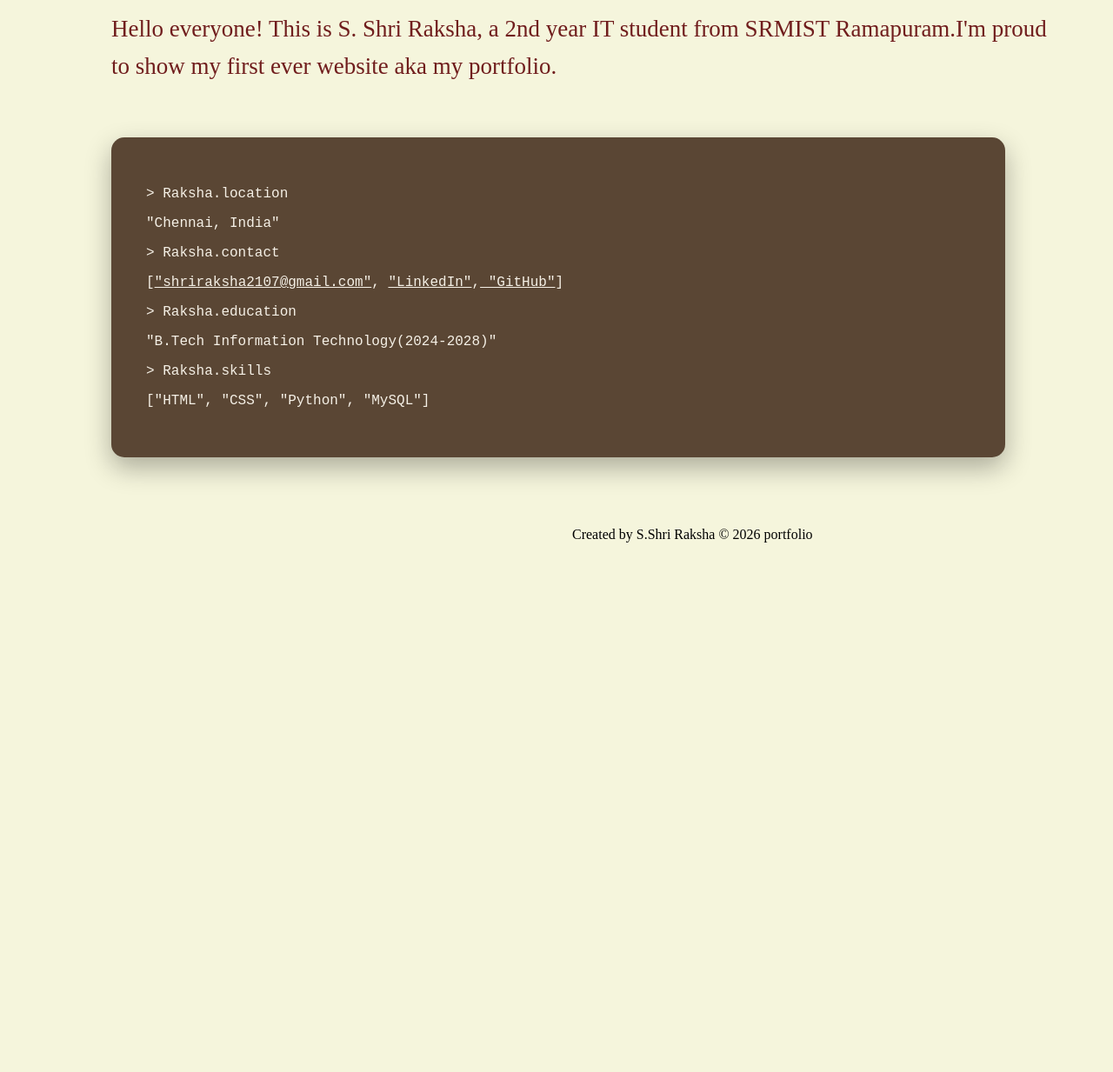
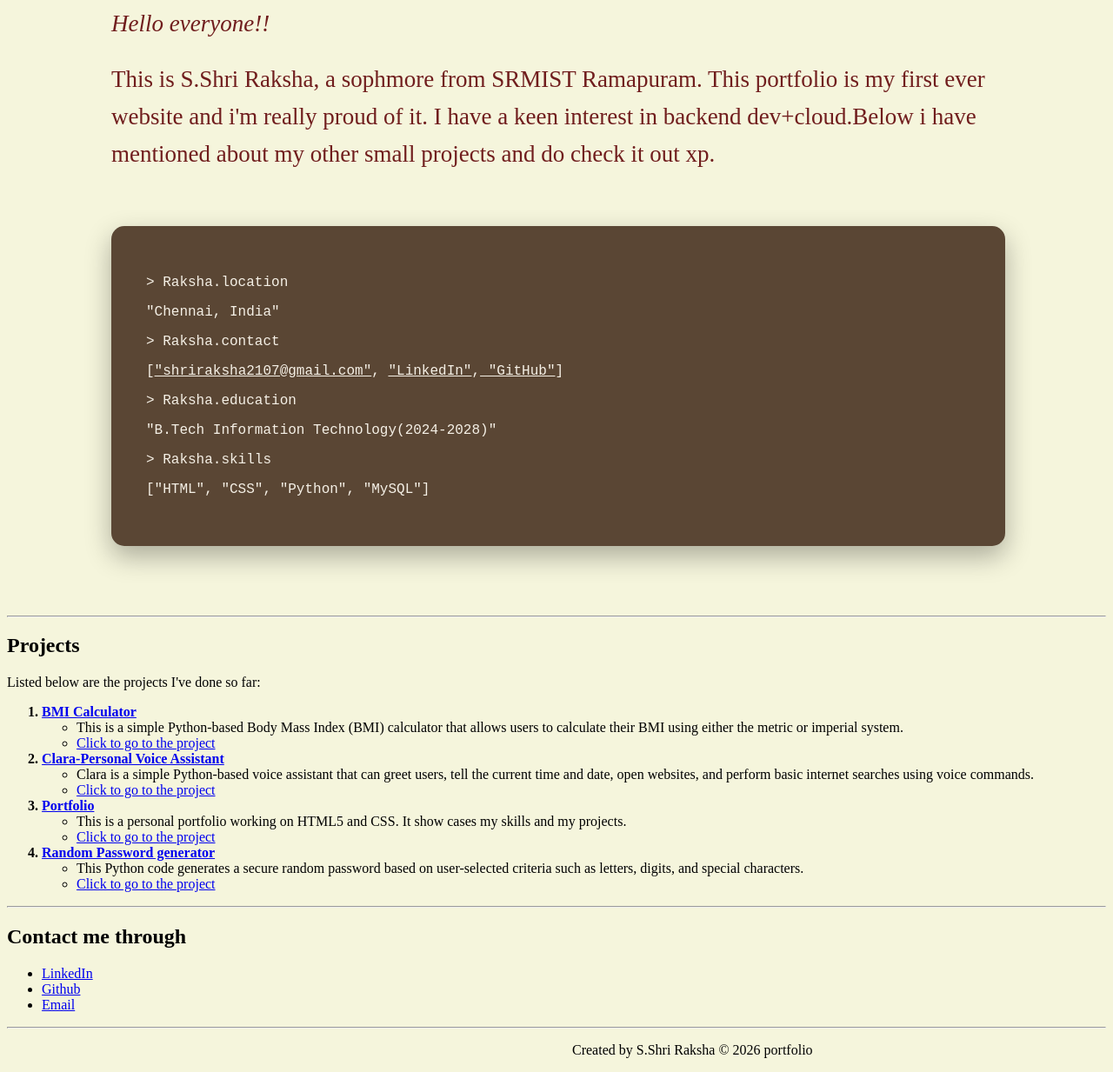
Before and after one commit to Shri-Raksha2107/Portfolio, a plain HTML site: page Portfolio/index.html in a window 1280 px wide. Shown: the part 150-1383 px from the top of the page at 87% size. Before the commit the page ends 800 px from the top, so only its background shows below. Drawn offline with Linux system fonts and the light colour scheme; a web font is replaced by a local one.

Commit message:
Enhance portfolio layout and content
Added Google Fonts for improved typography and updated the content to reflect a more polished introduction and project listings.

```diff
--- a/Portfolio/index.html
+++ b/Portfolio/index.html
@@ -6,11 +6,20 @@
     <link rel="stylesheet" href="style.css">
     <meta http-equiv="refresh" content="30">
     <link rel="icon" type="image/x-icon" href="favicon.io/favicon_io/favicon.ico">
+    <link rel="preconnect" href="https://fonts.googleapis.com">
+    <link rel="preconnect" href="https://fonts.gstatic.com" crossorigin>
+    <link href="https://fonts.googleapis.com/css2?family=Playwrite+AU+TAS:wght@100..400&display=swap" rel="stylesheet">
+    <link rel="preconnect" href="https://fonts.googleapis.com">
+    <link rel="preconnect" href="https://fonts.gstatic.com" crossorigin>
+    <link href="https://fonts.googleapis.com/css2?family=EB+Garamond:ital,wght@0,400..800;1,400..800&display=swap" rel="stylesheet">
     <title>S.Shri Raksha</title>
 </head>
 <body>
-    <h1 class="raksha-name">>S. Shri Raksha</h1>
-    <p class="raksha-text">Hello everyone! This is S. Shri Raksha, a 2nd year IT student from SRMIST Ramapuram.I'm proud to show my first ever website aka my portfolio.</p>
+    <div class="top-banner">
+    </div>
+    <h1 class="raksha-name">S. Shri Raksha</h1>
+    <p style="font-style: italic; margin-left: 120px; font-size: 27px;color: rgb(112, 29, 29);" >Hello everyone!!</p>
+    <p class="raksha-text">This is S.Shri Raksha, a sophmore from SRMIST Ramapuram. This portfolio is my first ever website and i'm really proud of it. I have a keen interest in backend dev+cloud.Below i have mentioned about my other small projects and do check it out xp.</p>
     <div class="terminal">
         <p class="prompt">&gt; Raksha.location</p>
         <p class="output">"Chennai, India"</p>
@@ -21,6 +30,43 @@
         <p class="prompt">&gt; Raksha.skills</p>
         <p class="output">["HTML", "CSS", "Python", "MySQL"]</p>
     </div>
+    <hr class="divider-half">
+    <h2 class="raksha-project">Projects</h2>
+    <div class="project-table">
+        <p>Listed below are the projects I've done so far: </p>
+        <ol>
+            <li class="list" style="font-weight: bold;"><a href="https://github.com/Shri-Raksha2107/OIBSIP/tree/master/BMIcalculator" target="_blank">BMI Calculator</a></li>
+            <ul>
+                <li>This is a simple Python-based Body Mass Index (BMI) calculator that allows users to calculate their BMI using either the metric or imperial system.</li>
+                <li><a href="https://github.com/Shri-Raksha2107/OIBSIP/tree/master/BMIcalculator" target="_blank">Click to go to the project</a></li>
+            </ul>
+            <li class="list" style="font-weight: bold;"><a href="https://github.com/Shri-Raksha2107/OIBSIP/tree/master/Voice%20Assistant" target="_blank">Clara-Personal Voice Assistant</a></li>
+            <ul>
+                <li>Clara is a simple Python-based voice assistant that can greet users, tell the current time and date, open websites, and perform basic internet searches using voice commands.</li>
+                <li><a href="https://github.com/Shri-Raksha2107/OIBSIP/tree/master/Voice%20Assistant" target="_blank">Click to go to the project</a></li>
+            </ul>
+            <li class="list" style="font-weight: bold;"><a href="https://github.com/Shri-Raksha2107/Portfolio" target="_blank">Portfolio</a></li>
+            <ul>
+                <li>This is a personal portfolio working on HTML5 and CSS. It show cases my skills and my projects.</li>
+                <li><a href="https://github.com/Shri-Raksha2107/Portfolio" target="_blank">Click to go to the project</a></li>
+            </ul>
+            <li class="list" style="font-weight: bold;"><a href="https://github.com/Shri-Raksha2107/OIBSIP/tree/master/RandomPassword" target="_blank">Random Password generator</a></li>
+            <ul>
+                <li>This Python code generates a secure random password based on user-selected criteria such as letters, digits, and special characters.</li>
+                <li><a href="https://github.com/Shri-Raksha2107/OIBSIP/tree/master/RandomPassword" target="_blank">Click to go to the project</a></li>
+            </ul>
+        </ol>
+    </div>
+    <hr class="divider-half">
+    <h2 class="raksha-contact">Contact me through</h2>
+    <div class="raksha-contactlist">
+        <ul>
+            <li><a href="https://www.linkedin.com/in/shri-raksha-s-9217b6322/" target="_blank">LinkedIn</a></li>
+            <li><a href="https://github.com/Shri-Raksha2107" target="_blank">Github</a></li>
+            <li><a href="mailto:shriraksha2107@gmail.com" target="_blank">Email</a></li>
+        </ul>
+    </div>
+    <hr class="divider">
     <footer class="foot">
         <p>Created by S.Shri Raksha &copy; 2026 portfolio</p>
     </footer>
```
